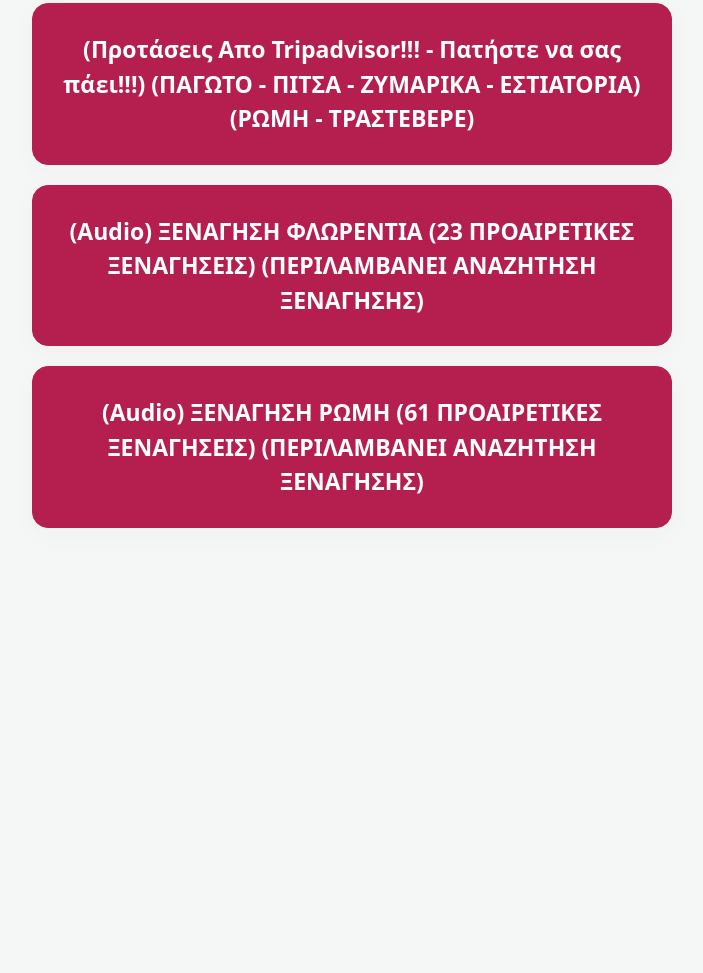
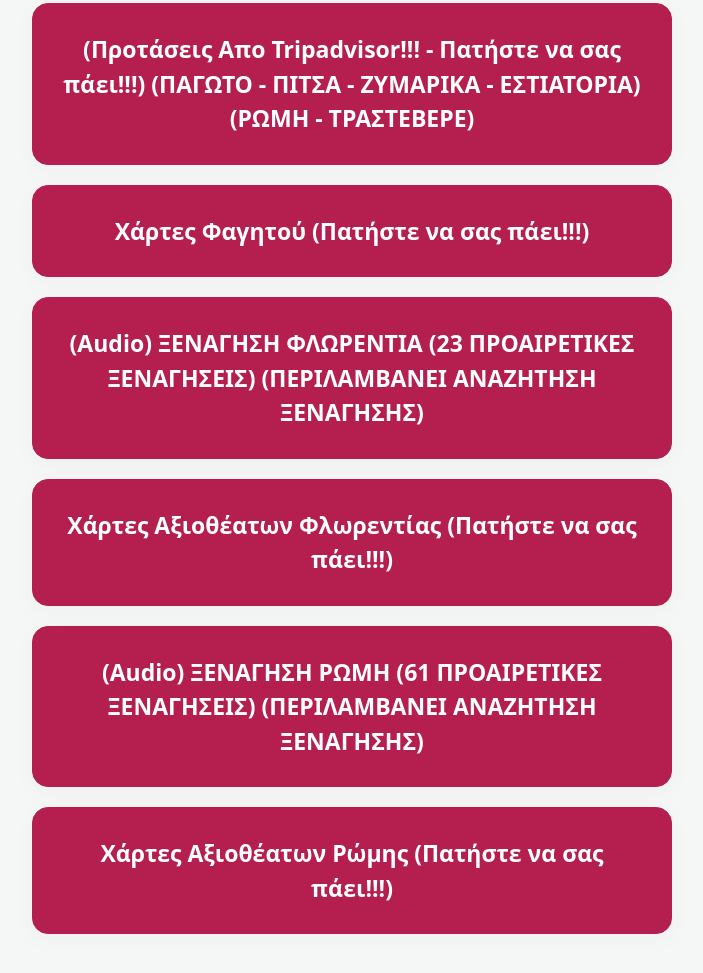
Before and after one commit to iliasntinos/github.io, a plain HTML site: page index.html in a window 1280 px wide. Shown: the part 1255-2228 px from the top of the page, without its empty margins (288-991 px from the left). Before the commit the page ends 1823 px from the top, so only its background shows below. Drawn offline with Linux system fonts and the light colour scheme.

Commit message:
Update index.html

```diff
--- a/index.html
+++ b/index.html
@@ -42,10 +42,16 @@ nav{display:grid;gap:20px}
 <a class="option" href="rome - agores.html">(Audio) ΑΓΟΡΕΣ ΣΤΗ ΡΩΜΗ</a>
 <!-- Κουμπί 7.5 -->
 <a class="option" href="rome - food.html">(Προτάσεις Απο Tripadvisor!!! - Πατήστε να σας πάει!!!) (ΠΑΓΩΤΟ - ΠΙΤΣΑ - ΖΥΜΑΡΙΚΑ - ΕΣΤΙΑΤΟΡΙΑ) (ΡΩΜΗ - ΤΡΑΣΤΕΒΕΡΕ)</a>
+<!-- Κουμπί 9.2 -->
+<a class="option" href="rome - food - locations.html">Χάρτες Φαγητού (Πατήστε να σας πάει!!!)</a>
 <!-- Κουμπί 8 -->
 <a class="option" href="topothesies-Florentia">(Audio) ΞΕΝΑΓΗΣΗ ΦΛΩΡΕΝΤΙΑ (23 ΠΡΟΑΙΡΕΤΙΚΕΣ ΞΕΝΑΓΗΣΕΙΣ) (ΠΕΡΙΛΑΜΒΑΝΕΙ ΑΝΑΖΗΤΗΣΗ ΞΕΝΑΓΗΣΗΣ)</a>
+<!-- Κουμπί 9.1 -->
+<a class="option" href="florentia - locations.html">Χάρτες Αξιοθέατων Φλωρεντίας (Πατήστε να σας πάει!!!)</a>
 <!-- Κουμπί 9 -->
 <a class="option" href="topothesies-Rome.html">(Audio) ΞΕΝΑΓΗΣΗ ΡΩΜΗ (61 ΠΡΟΑΙΡΕΤΙΚΕΣ ΞΕΝΑΓΗΣΕΙΣ) (ΠΕΡΙΛΑΜΒΑΝΕΙ ΑΝΑΖΗΤΗΣΗ ΞΕΝΑΓΗΣΗΣ)</a>
+<!-- Κουμπί 9.3 -->
+<a class="option" href="rome - locations.html">Χάρτες Αξιοθέατων Ρώμης (Πατήστε να σας πάει!!!)</a>
 </nav>
 </main>
 <script>
```
